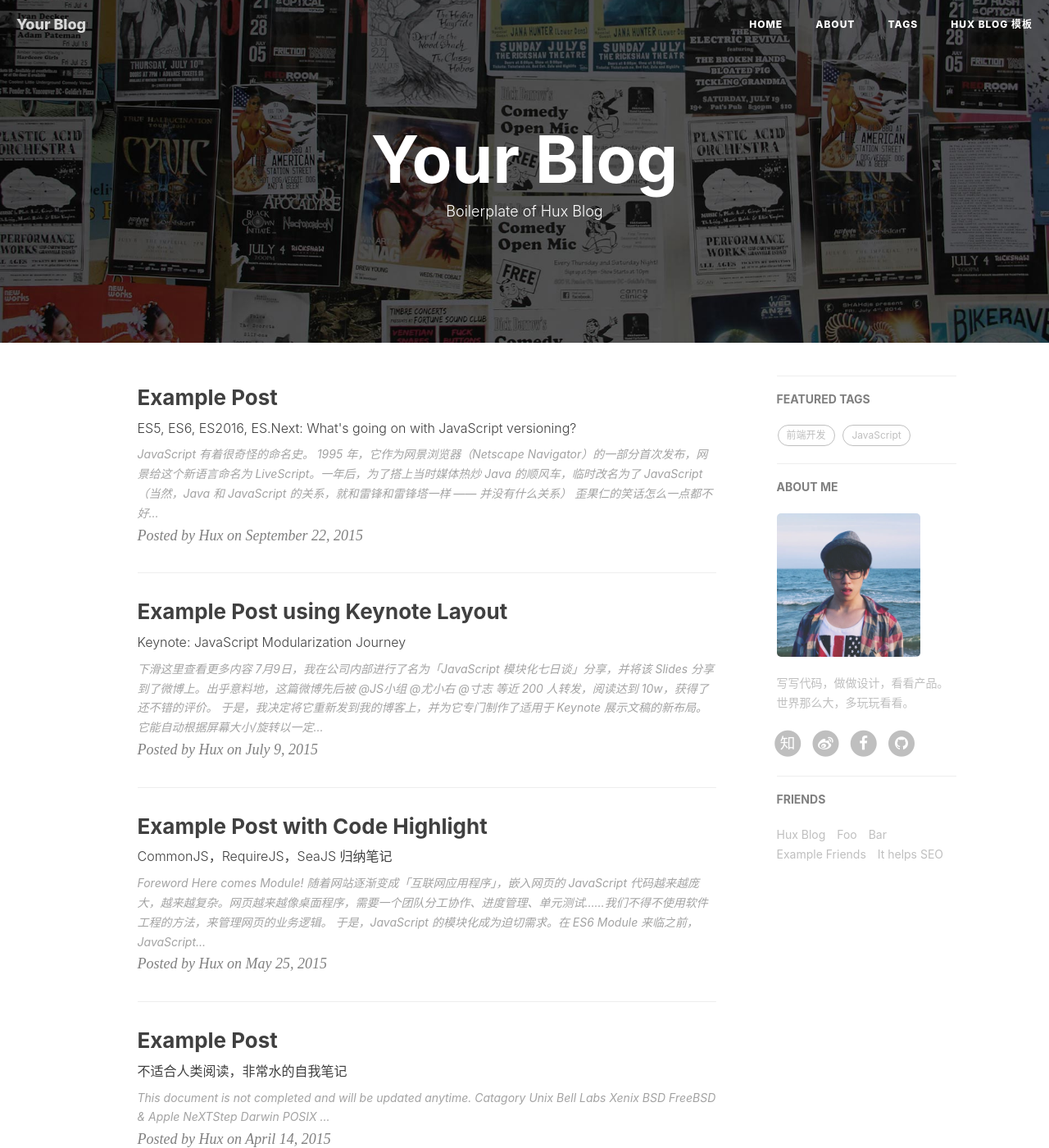
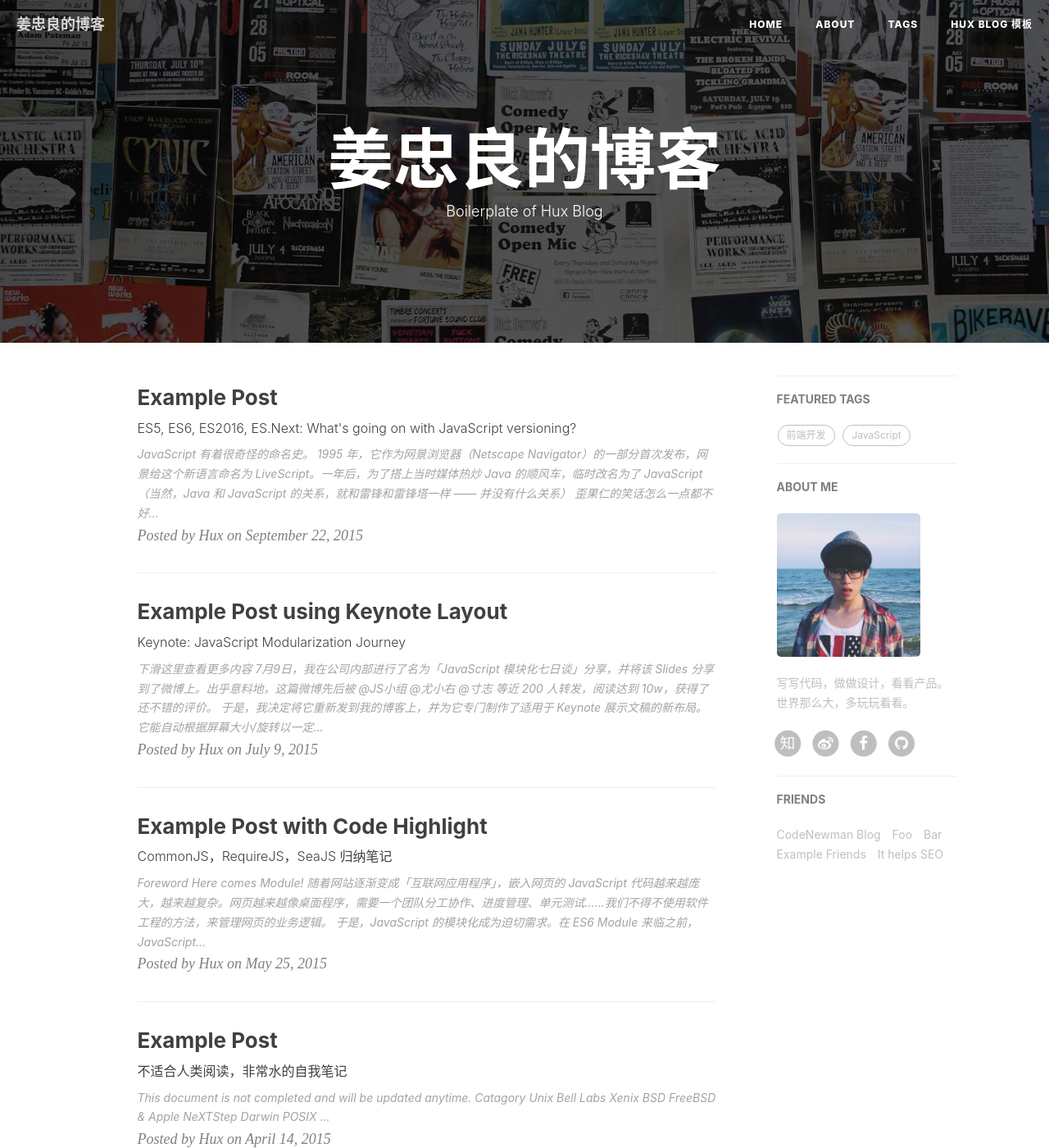
Before and after one commit to CodeNewman/codenewman.github.io, a Jekyll site: the page built from index.html, in a window 1280 px wide and 1400 px high. Shown: the whole window at 82% size. Built offline with Jekyll 4.4.1, drawn with Linux system fonts in a browser that asks for light colours; nearby versions of some CDN libraries; the list of posts is cut into pages by our own code; comment, search, counter and statistics services are not loaded; some of the changed text lies outside the part shown.

Commit message:
修改名称

```diff
--- a/_config.yml
+++ b/_config.yml
@@ -1,22 +1,22 @@
 # Site settings
-title: Your Blog
-SEOTitle: 你的博客 | Your Blog
+title: 姜忠良的博客
+SEOTitle: 姜忠良的博客 | CodeNewman Blog
 header-img: img/home-bg.jpg
-email: huxpro@gmail.com
-description: ""
+email: CodeNewman@163.com
+description: "欢迎访问姜忠良的博客"
 keyword: ""
-url: "http://huangxuan.me"              # your host, for absolute URL
+url: "http://codenewman.github.io"              # your host, for absolute URL
 baseurl: "/huxblog-boilerplate"         # for example, '/blog' if your blog hosted on 'host/blog'
 
 
 
 # SNS settings
 RSS: false
-weibo_username:     huxpro
-zhihu_username:     huxpro
-github_username:    huxpro
-#twitter_username:  huxpro
-facebook_username:  huxpro
+weibo_username:     CodeNewman
+zhihu_username:     CodeNewman
+github_username:    CodeNewman
+#twitter_username:  CodeNewman
+facebook_username:  CodeNewman
 
 
 
@@ -50,7 +50,7 @@ kramdown:
 #disqus_username: _your_disqus_short_name_
 
 # Duoshuo settings
-duoshuo_username: huxblog
+duoshuo_username: CodeNewman
 # Share component is depend on Comment so we can NOT use share only.
 duoshuo_share: true                     # set to false if you want to use Comment without Sharing
 
@@ -62,7 +62,7 @@ duoshuo_share: true                     # set to false if you want to use Commen
 ba_track_id: 4cc1f2d8f3067386cc5cdb626a202900
 # Google Analytics
 ga_track_id: 'UA-49627206-1'            # Format: UA-xxxxxx-xx
-ga_domain: huangxuan.me
+ga_domain: github.io
 
 
 
@@ -82,8 +82,8 @@ featured-condition-size: 1              # A tag will be featured if the size of
 # Friends
 friends: [
     {
-        title: "Hux Blog",
-        href: "http://huangxuan.me"
+        title: "CodeNewman Blog",
+        href: "http://blog.codenewman.com"
     },{
         title: "Foo",
         href: "#"
```
